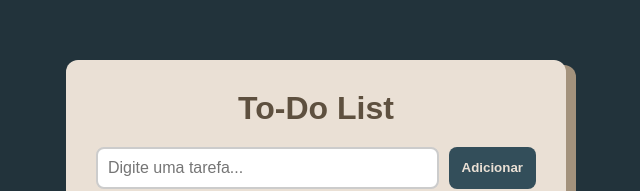
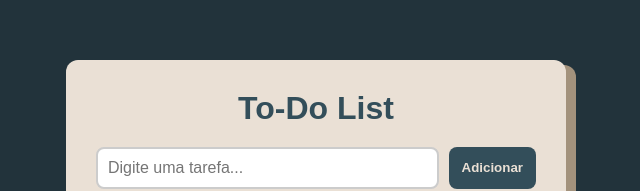
Before and after one commit to arKaVS/to-do-list, a React (Vite) app in the folder lista-de-tarefas/: page / in a window 1280 px wide. Shown: the part 242-433 px from the top of the page, without its empty margins (324-964 px from the left). Built offline with nearby package versions, Linux system fonts and the light colour scheme; a web font is replaced by a local one.

Commit message:
Style: Muda a cor do titulo

```diff
--- a/lista-de-tarefas/src/App.css
+++ b/lista-de-tarefas/src/App.css
@@ -21,7 +21,7 @@
 
 .todo-container h1 {
   font-family: 'SUSE Mono', sans-serif;
-  color: #5E503F;
+  color: #334e5a;
   text-align: center;
   margin-bottom: 20px;
 }
```
